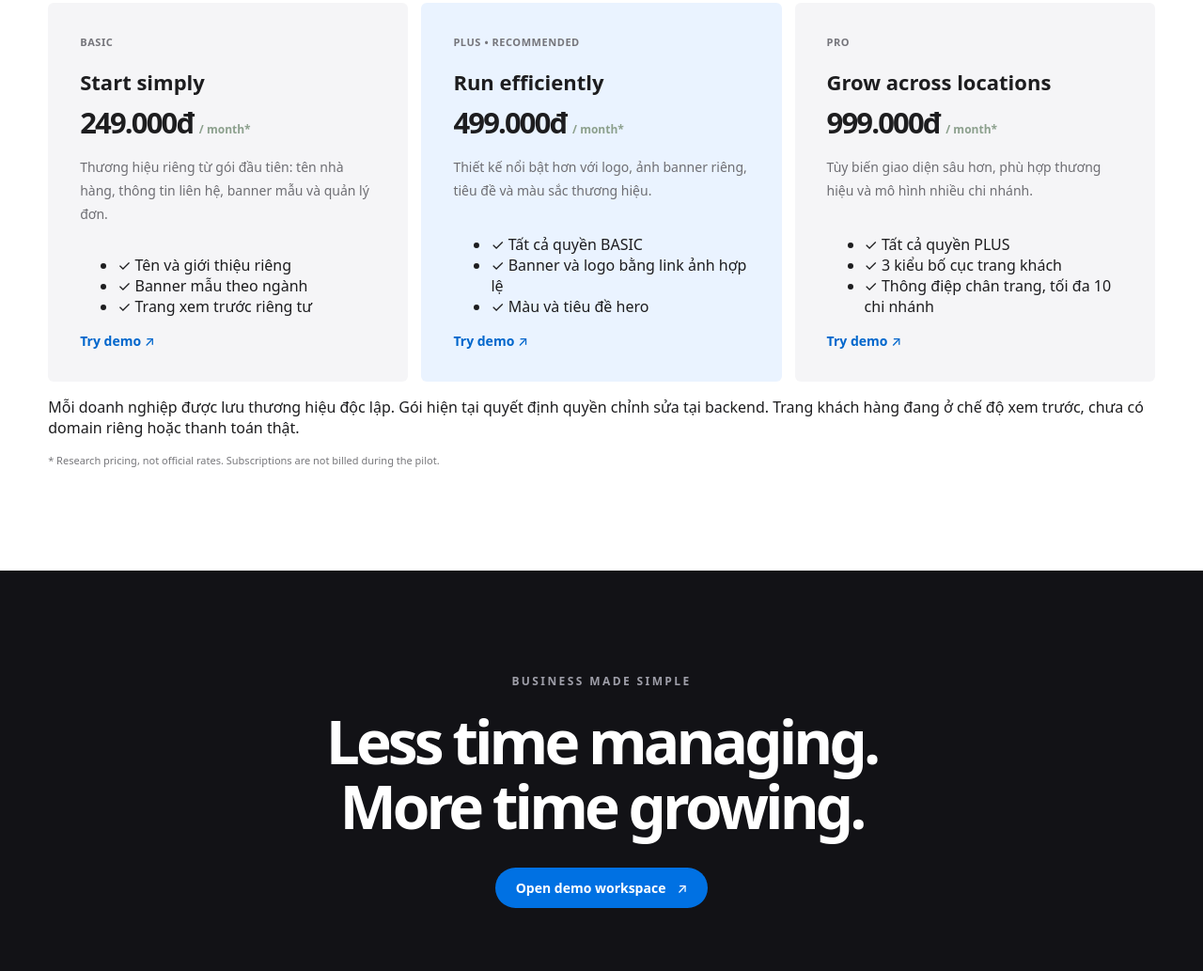
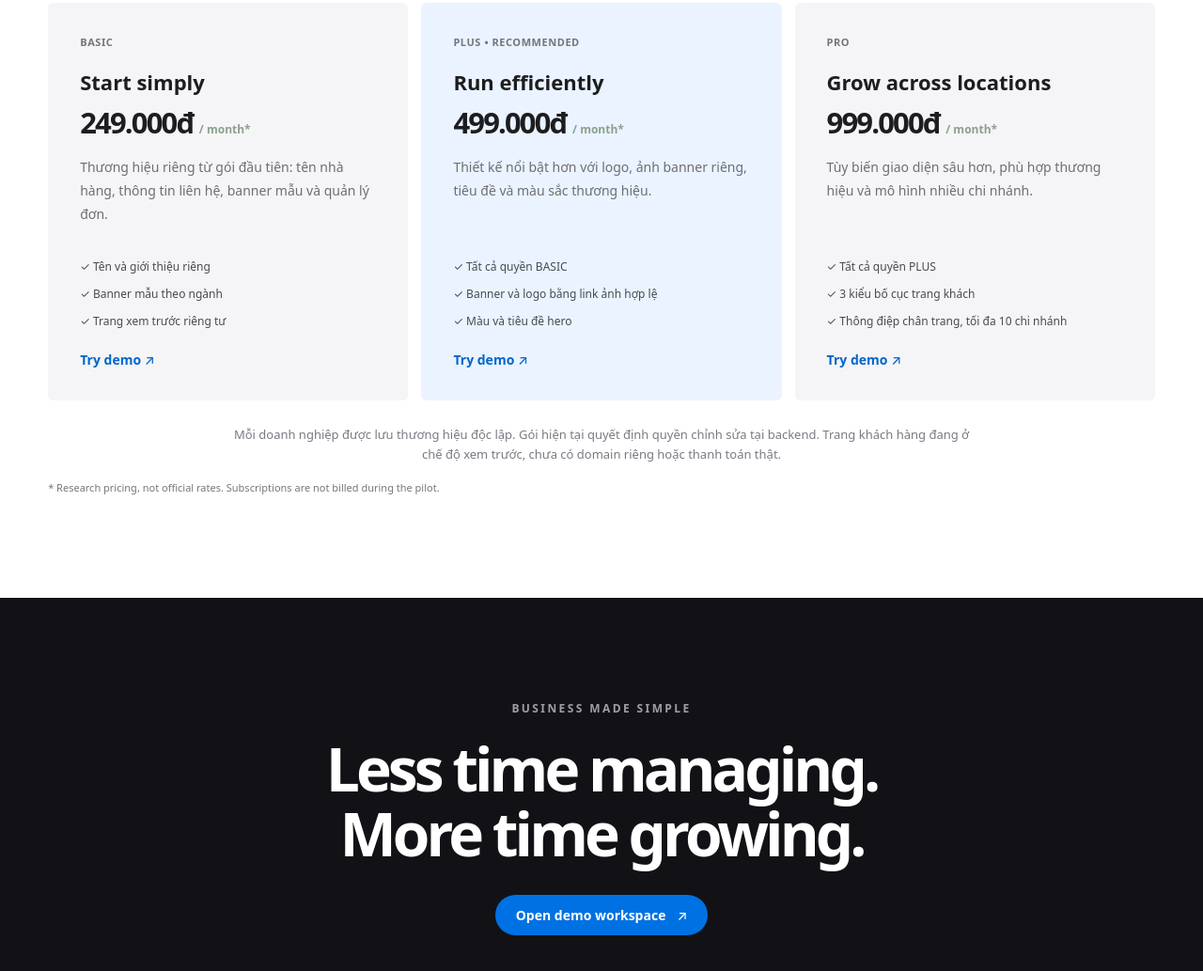
Before and after one commit to nguyenkhoilevn7-acetropical/EZ-Thing, a plain HTML site: page app/static/public.html in a window 1280 px wide. Shown: the part 4124-5157 px from the top of the page at 94% size. Drawn offline with Linux system fonts and the light colour scheme; files that its build step writes are made by us from their sources; files whose address does not match are found by name.

Commit message:
feat(marketing): style clear BASIC / PLUS / PRO storefront customization comparison

```diff
--- a/app/static/premium.css
+++ b/app/static/premium.css
@@ -271,3 +271,11 @@ body:has(#customer-root) .flow-footer a{color:#0066cc}
  .site-home .site-header.menu-open .mobile-menu-toggle span:first-child{transform:translateY(3.75px) rotate(45deg)}
  .site-home .site-header.menu-open .mobile-menu-toggle span:last-child{transform:translateY(-3.75px) rotate(-45deg)}
 }
+
+/* Tenant storefront personalization comparison */
+.site-home .pricing-grid article{display:flex;flex-direction:column}
+.site-home .plan-perks{list-style:none;padding:0;margin:20px 0 22px;display:grid;gap:12px;color:#474b52;font-size:12px;line-height:1.45}
+.site-home .plan-perks li{padding:0}
+.site-home .plan-link{margin-top:auto;display:inline-block}
+.site-home .plan-limit-note{max-width:800px;margin:26px auto 16px;color:#777b82;text-align:center;font-size:13px;line-height:1.65}
+@media(max-width:700px){.site-home .pricing-grid article{min-height:auto}.site-home .plan-perks{margin:15px 0 22px}}
```
